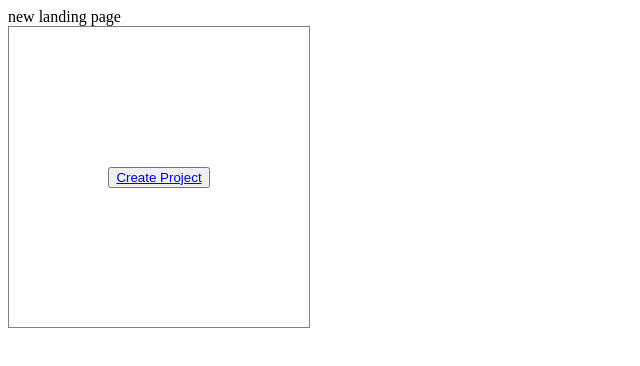
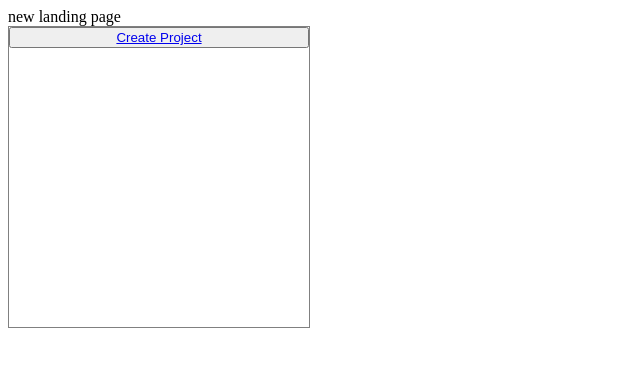
Before and after one commit to jondhill333/ProjectManagementTool, a Next.js app: page /home in a window 1280 px wide. Shown: the top 366 px of the page, without its empty margins (0-640 px from the left). Built offline with nearby package versions, Linux system fonts and the light colour scheme.

Commit message:
Minor updates to some styles and imports based on new  names/routes

```diff
--- a/pages/home/index.module.scss
+++ b/pages/home/index.module.scss
@@ -2,9 +2,13 @@
 @import "../../styles/variables";
 
 .container {
-  @include flex(row);
-  @include centered();
+  @include flex(column);
+  // @include centered();
   border: 1px solid grey;
   width: 300px;
   height: 300px;
 }
+
+.projectsContainer {
+  @include flex(column);
+}
--- a/pages/project/new.tsx
+++ b/pages/project/new.tsx
@@ -1,7 +1,7 @@
 import Head from "next/head";
 import React from "react";
 // import styles from "./new.module.scss";
-import CreateAnEntry from "../../components/createModal/CreateAnEntry";
+import CreateAnEntry from "../../components/createAnEntry/CreateAnEntry";
 
 export default function NewProjectPage() {
   //   const { container } = styles;
--- a/pages/task/[id].tsx
+++ b/pages/task/[id].tsx
@@ -3,7 +3,7 @@ import React, { useContext } from "react";
 import { GetStaticProps, GetStaticPaths, GetServerSideProps } from "next";
 import { getAllTaskIds } from "../../util/getAllEntries";
 import { getTaskData } from "../../util/getAllEntries";
-import EditAnEntry from "../../components/editModal/editAnEntry";
+import EditAnEntry from "../../components/editModal/EditAnEntry";
 
 export default function EditTask({ allTaskData }) {
   const task = allTaskData.data;
--- a/pages/task/new.tsx
+++ b/pages/task/new.tsx
@@ -1,7 +1,7 @@
 import Head from "next/head";
 import React from "react";
 import styles from "./new.module.scss";
-import CreateAnEntry from "../../components/createModal/CreateAnEntry";
+import CreateAnEntry from "../../components/createAnEntry/CreateAnEntry";
 
 export default function New() {
   const {} = styles;
```
